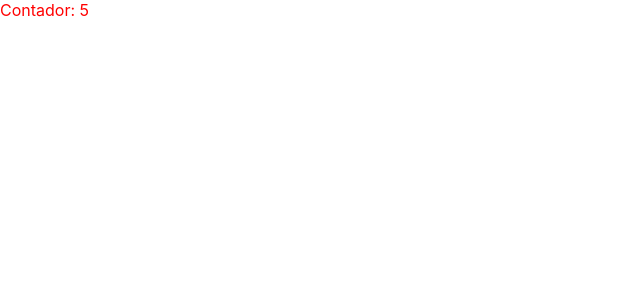
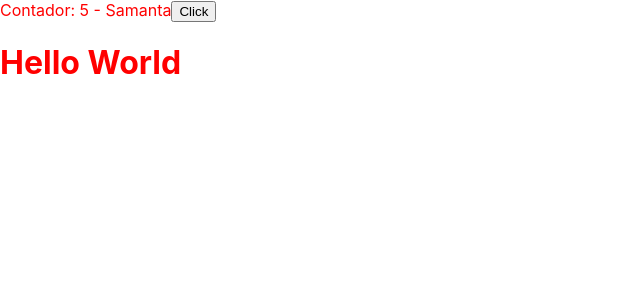
Before and after one commit to samantafluture/basic-react-studies, a React (Create React App) app: page / in a window 1280 px wide. Shown: the top 300 px of the page, without its empty margins (0-640 px from the left). Built offline with nearby package versions, Linux system fonts and the light colour scheme.

Commit message:
study about states

```diff
--- a/src/App.js
+++ b/src/App.js
@@ -2,8 +2,12 @@ import './App.css';
 import Contador from './components/MeuComponente/Contador';
 
 function App() {
+  const nome = 'Samanta';
+
   return (
-    <Contador />
+    <Contador abc={nome}>
+      <h1>Hello World</h1>
+    </Contador>
   );
 }
 
--- a/src/components/MeuComponente/Contador.js
+++ b/src/components/MeuComponente/Contador.js
@@ -1,10 +1,15 @@
+import { useState } from 'react';
 import myStyles from './Contador.module.css';
 
-function Contador() {
-    const numero = 5;
+function Contador(props) {
+    let numero = 5;
 
     return (
-        <div className={myStyles['meu-contador']}>Contador: {numero}</div>
+        <div className={myStyles['meu-contador']}>
+            Contador: {numero} - {props.abc}
+            <button onClick={() => numero = 6}>Click</button>
+            {props.children}
+        </div>
     );
 }
 
```
